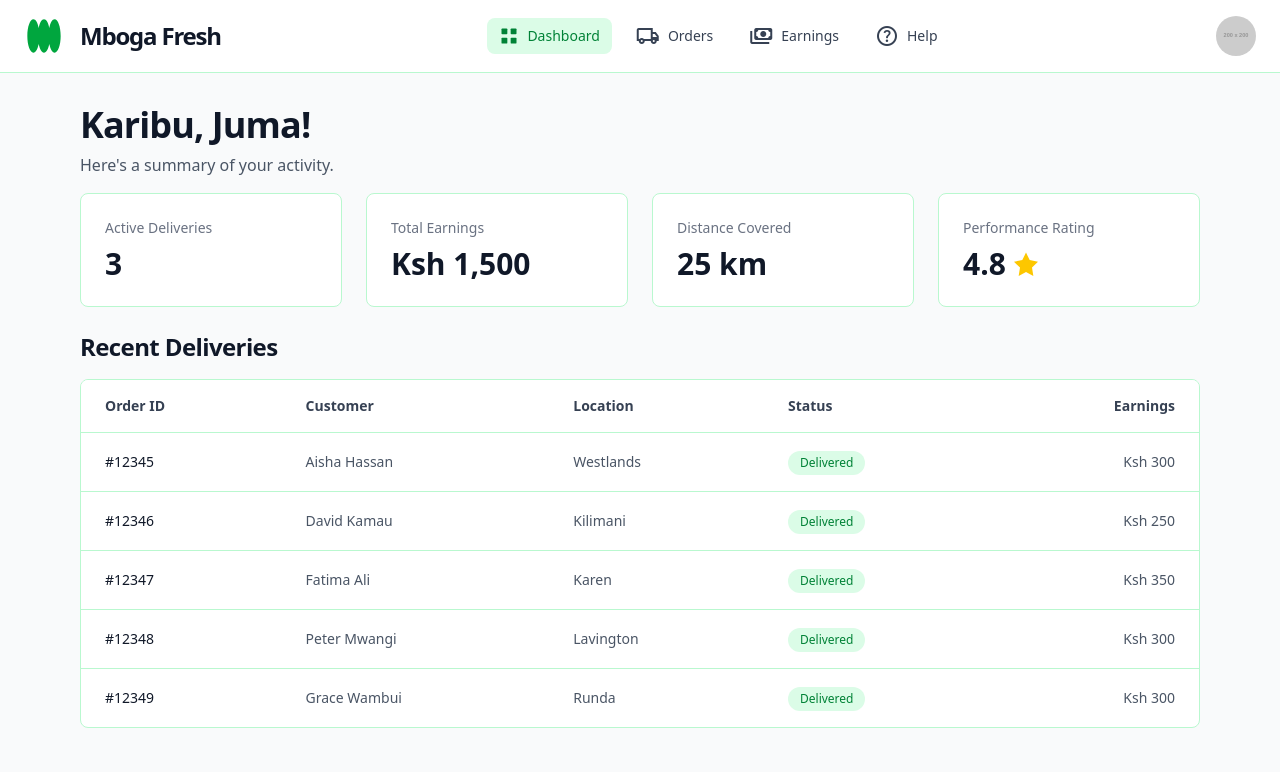
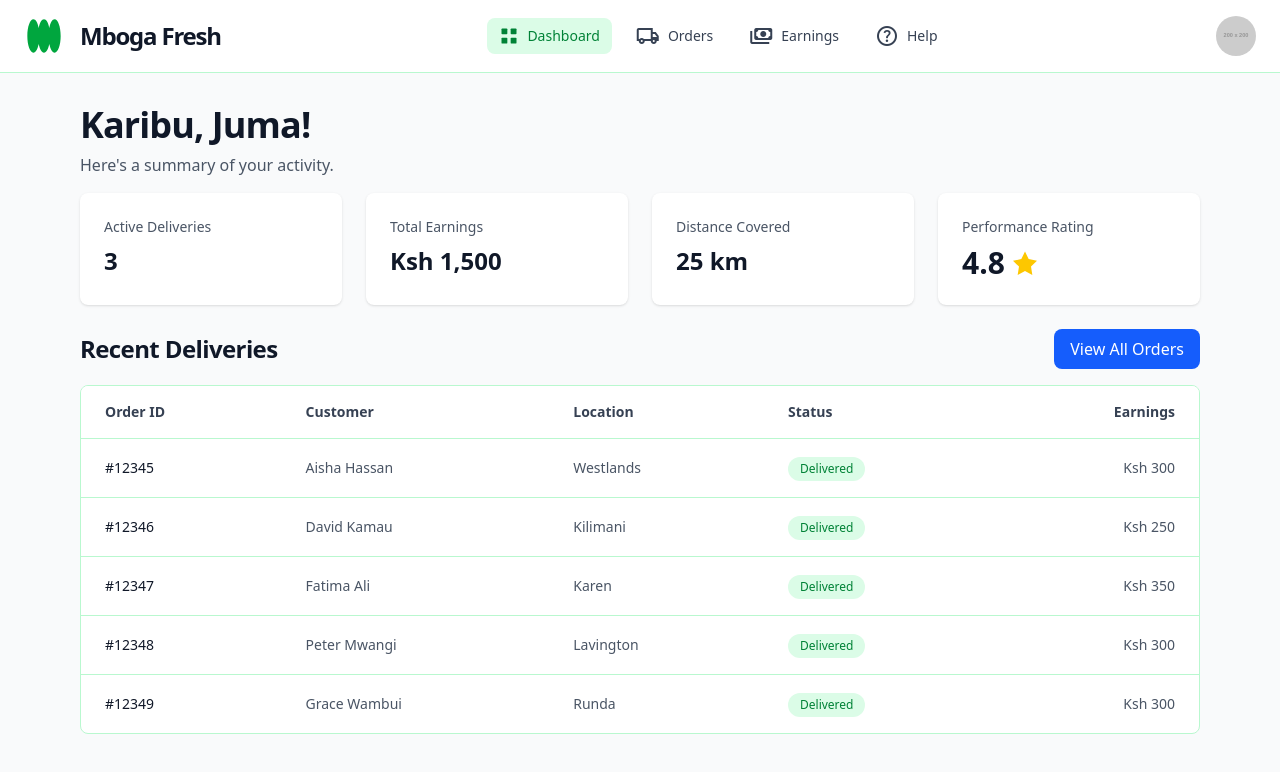
Before and after one commit to dev-oriel/Mboga-Fresh, a React (Vite) app in the folder frontend/: page /riderdashboard in a window 1280 px wide. Shown: the top 772 px of the page. Built offline with nearby package versions, Linux system fonts and the light colour scheme; no server answers.

Commit message:
feat: updated the Rider StatsCard and RiderDashboard

```diff
--- a/frontend/src/components/riderComponents/StatsCard.jsx
+++ b/frontend/src/components/riderComponents/StatsCard.jsx
@@ -1,16 +1,17 @@
-import React from "react";
-
-const StatsCard = ({ label, value, children }) => {
+// In src/components/riderComponents/StatsCard.jsx
+const StatsCard = ({ label, value, onClick, clickable = false }) => {
   return (
-    <div className="flex flex-col gap-2 rounded-lg border border-green-200 bg-white dark:bg-gray-800 p-6 transition-all hover:bg-green-50 dark:hover:bg-green-900/40">
-      <p className="text-sm font-medium text-gray-500 dark:text-gray-300">
+    <div
+      className={`bg-white dark:bg-gray-800 rounded-lg shadow p-6 ${
+        clickable ? 'cursor-pointer hover:shadow-lg transition-shadow' : ''
+      }`}
+      onClick={clickable ? onClick : undefined}
+    >
+      <p className="text-sm font-medium text-gray-600 dark:text-gray-400 mb-2">
         {label}
       </p>
-      <div className="flex items-center justify-between">
-        <p className="text-3xl font-bold text-gray-900 dark:text-white">
-          {value}
-        </p>
-        {children}
+      <div className="text-2xl font-bold text-gray-900 dark:text-white">
+        {value}
       </div>
     </div>
   );
--- a/frontend/src/rider/RiderDashboard.jsx
+++ b/frontend/src/rider/RiderDashboard.jsx
@@ -1,10 +1,12 @@
 import StatsCard from "../components/riderComponents/StatsCard";
 import RecentDeliveriesTable from "../components/riderComponents/RecentDeliveriesTable";
 import RiderHeader from "../components/riderComponents/RiderHeader";
-
 import { sampleDeliveries } from "../constants/index";
+import { useNavigate } from "react-router-dom"; // Add this import
 
 const RiderDashboard = () => {
+  const navigate = useNavigate(); // Add this hook
+
   // NOTE: data is currently static. Replace with props or fetch from an API later.
   return (
     <div className="min-h-screen bg-gray-50 dark:bg-gray-900 text-gray-800 dark:text-gray-100">
@@ -22,7 +24,12 @@ const RiderDashboard = () => {
           </div>
 
           <div className="grid grid-cols-1 gap-6 sm:grid-cols-2 lg:grid-cols-4 mb-6">
-            <StatsCard label="Active Deliveries" value="3" />
+            <StatsCard
+              label="Active Deliveries"
+              value="3"
+              onClick={() => navigate('/riderdeliveryqueue')} // Add click handler
+              clickable={true} // Add this prop
+            />
             <StatsCard label="Total Earnings" value="Ksh 1,500" />
             <StatsCard label="Distance Covered" value="25 km" />
             <StatsCard
@@ -43,9 +50,18 @@ const RiderDashboard = () => {
           </div>
 
           <div className="flex flex-col gap-4">
-            <h2 className="text-2xl font-bold tracking-tight text-gray-900 dark:text-white">
-              Recent Deliveries
-            </h2>
+            <div className="flex justify-between items-center">
+              <h2 className="text-2xl font-bold tracking-tight text-gray-900 dark:text-white">
+                Recent Deliveries
+              </h2>
+              {/* Add View All Orders Button */}
+              <button
+                onClick={() => navigate('/riderdeliveryqueue')}
+                className="bg-blue-600 hover:bg-blue-700 text-white px-4 py-2 rounded-lg font-medium transition-colors"
+              >
+                View All Orders
+              </button>
+            </div>
             <RecentDeliveriesTable deliveries={sampleDeliveries} />
           </div>
         </div>
```
